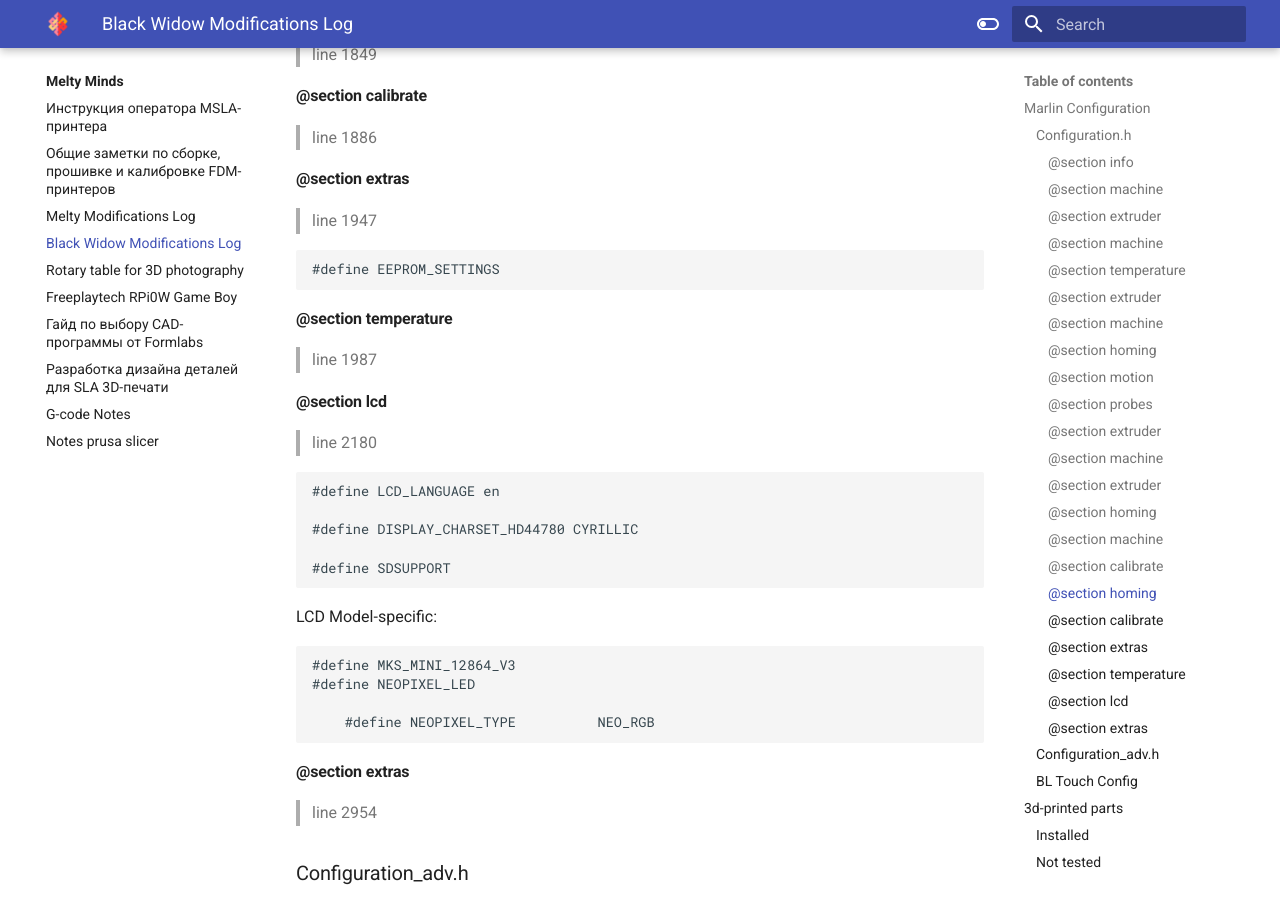
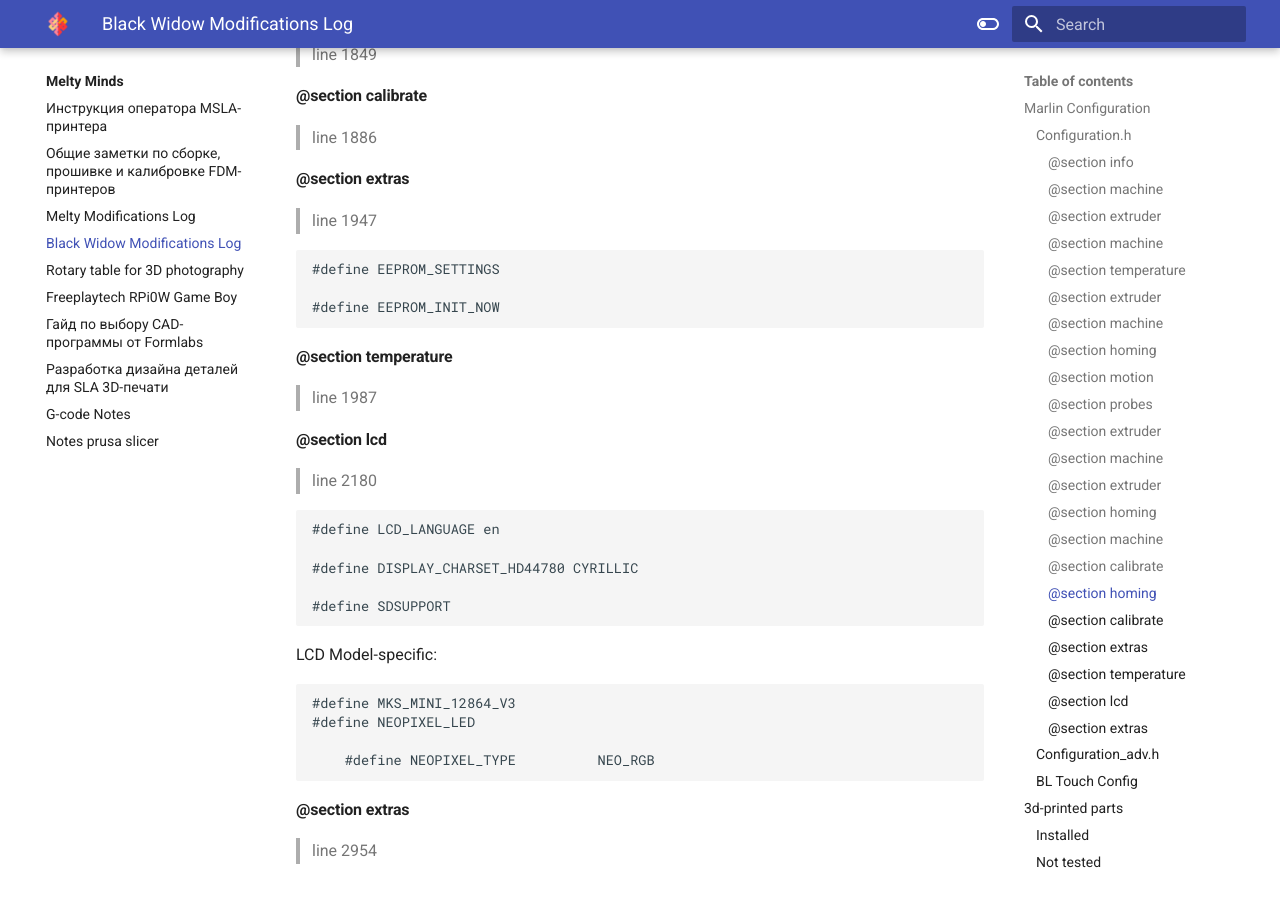
Before and after one commit to lejbronika/knowledge_base, an MkDocs documentation site: the page built from docs/meltyminds/machines_black_widow_log.md, in a window 1280 px wide and 900 px high, scrolled down 3676 px. Built offline with MkDocs 1.6.1 and Material for MkDocs 9.7.7, drawn with Linux system fonts in a browser that asks for light colours.

Commit message:
Update EEPROM init settings.

````diff
--- a/docs/meltyminds/machines_black_widow_log.md
+++ b/docs/meltyminds/machines_black_widow_log.md
@@ -205,6 +205,8 @@ tags:
 
 ```
 #define EEPROM_SETTINGS
+
+#define EEPROM_INIT_NOW
 ```
 
 #### @section temperature
````
